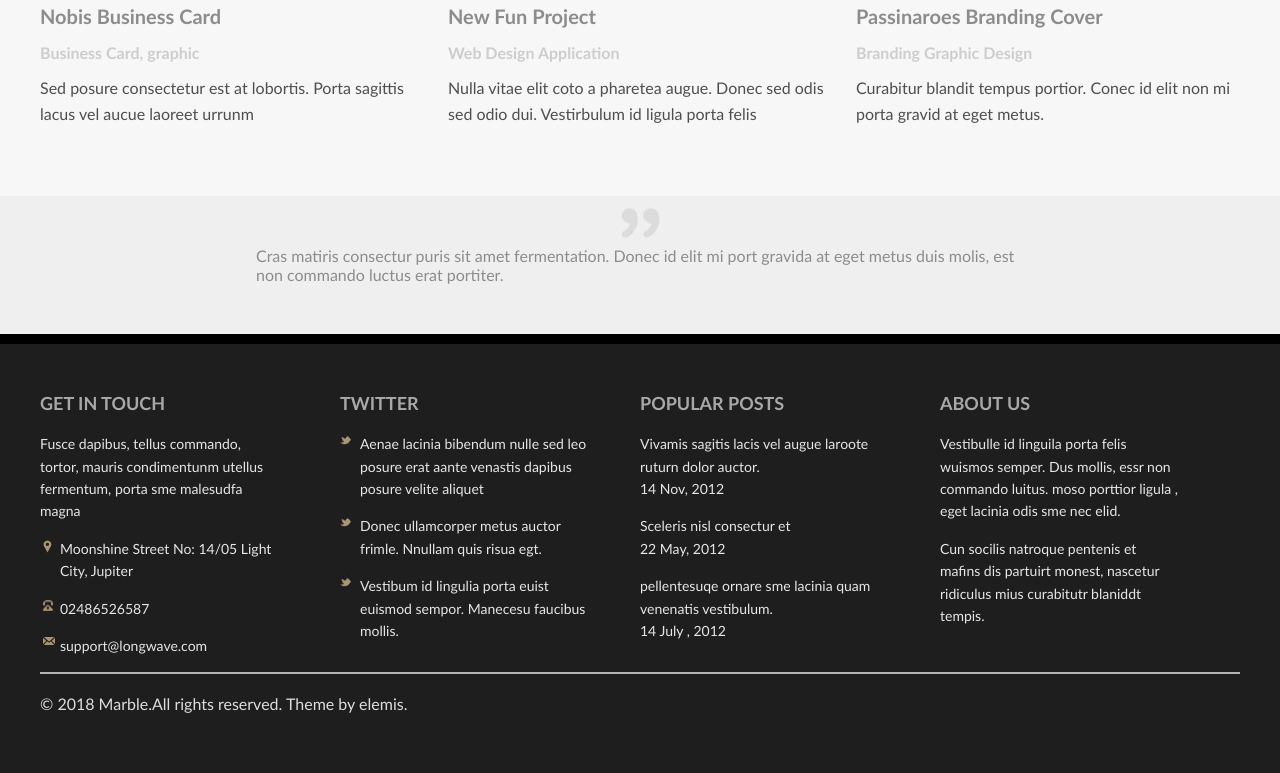
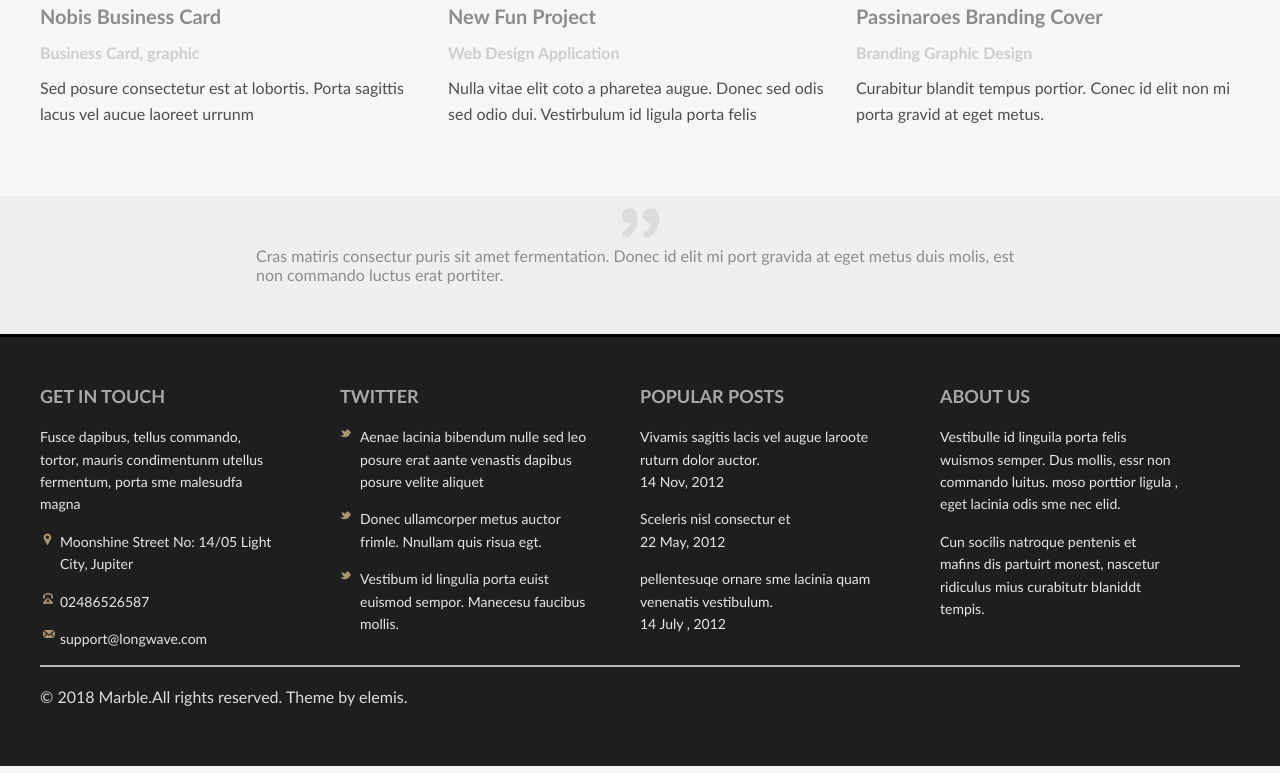
Before and after one commit to MukulSharma21/Marbel-Website, a plain HTML site: page index.html in a window 1280 px wide. Shown: the part 1353-2126 px from the top of the page. Drawn offline with Linux system fonts and the light colour scheme.

Commit message:
Change border size of footer

```diff
--- a/style.css
+++ b/style.css
@@ -176,7 +176,7 @@ blockquote{
 footer{
     background: #1E1E1E;
     padding: 30px 0;
-    border-top: 10px solid black;
+    border-top: 3px solid black;
 }
 footer:after{
     clear: both;
```
